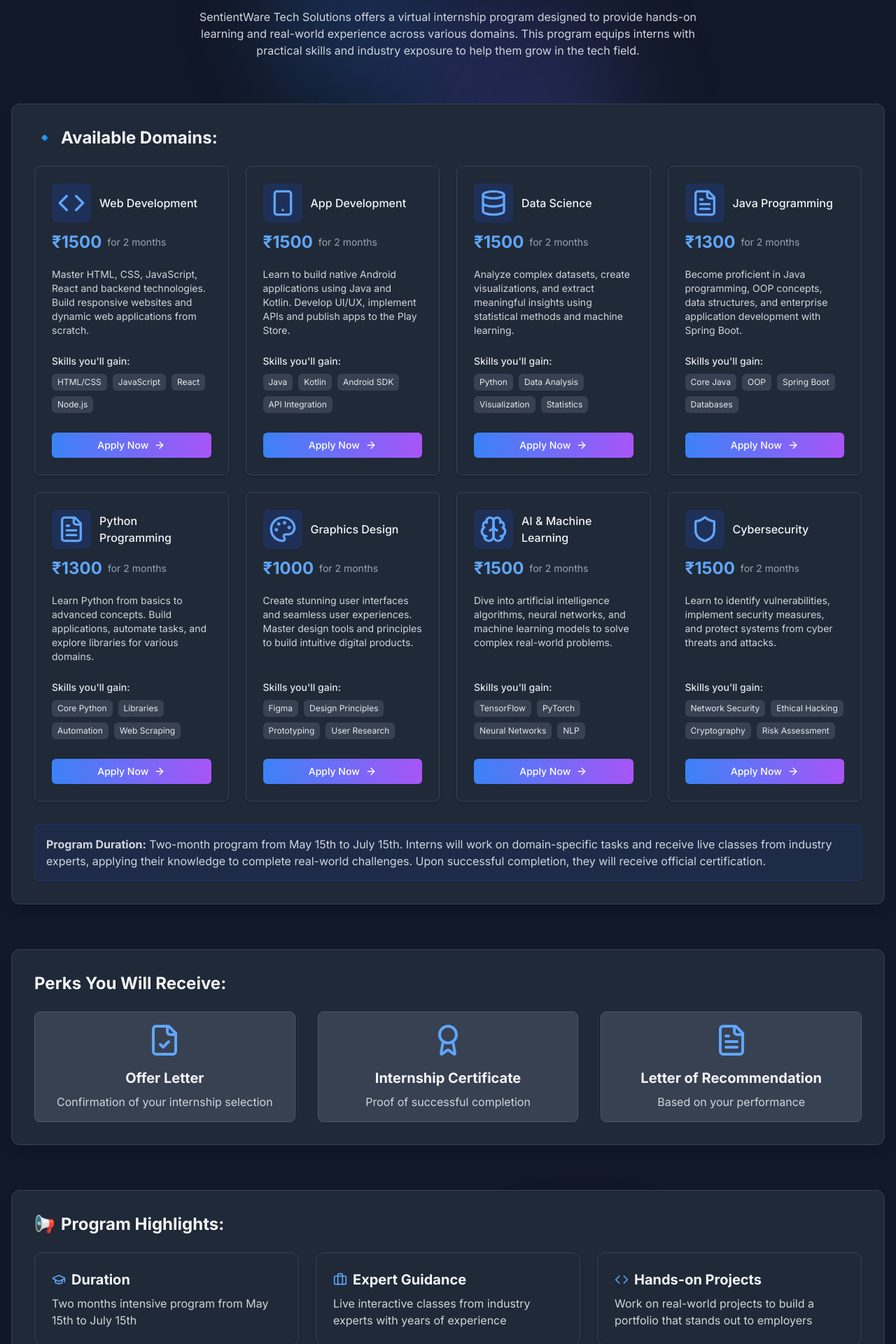
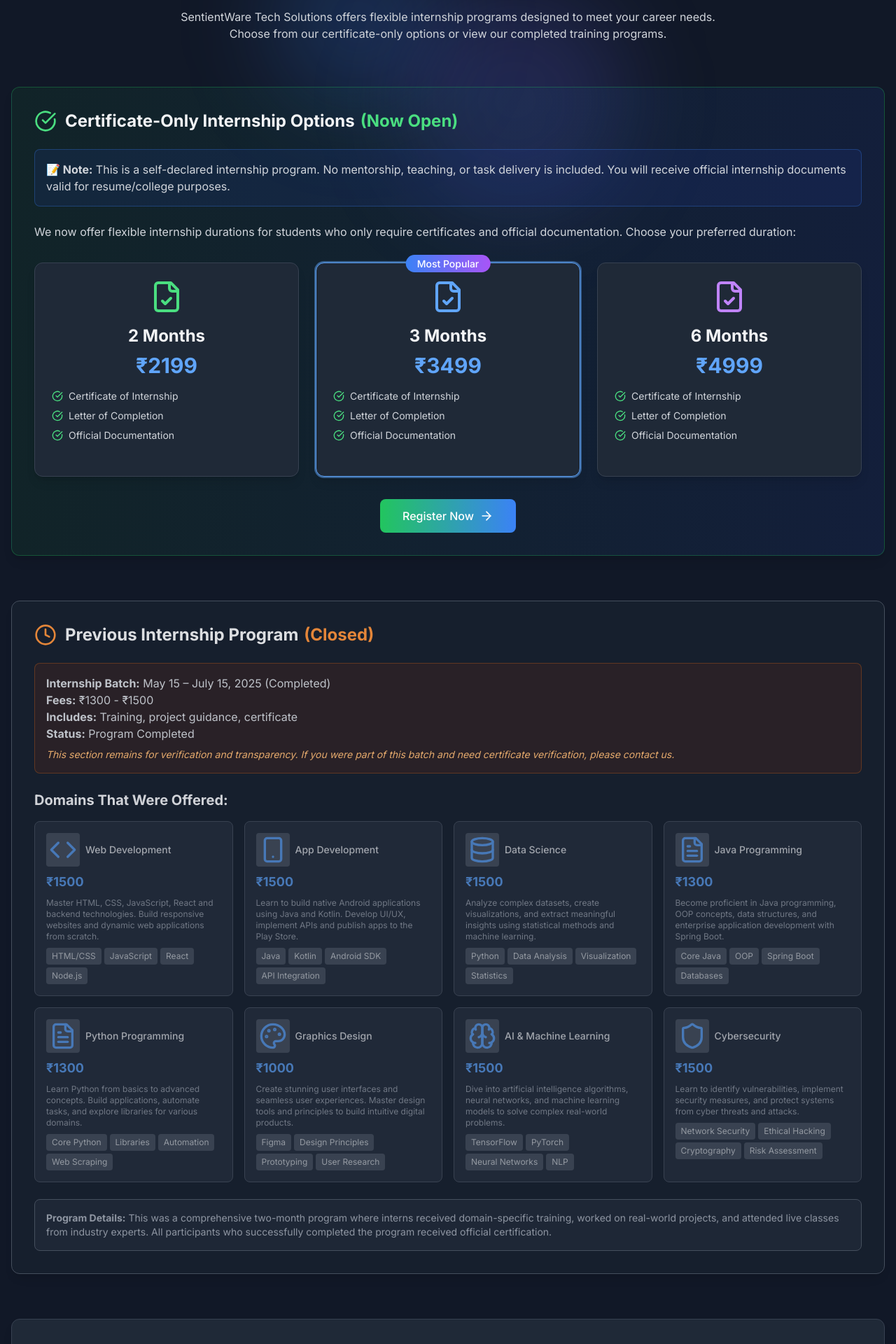
Before and after one commit to debasish9876/idea-to-life, a Next.js app: page / in a window 1280 px wide. Shown: the part 2020-3940 px from the top of the page at 70% size. Built offline with nearby package versions, Linux system fonts and the light colour scheme.

Commit message:
Update internships-section.tsx

```diff
--- a/components/internships-section.tsx
+++ b/components/internships-section.tsx
@@ -15,18 +15,21 @@ import {
   Award,
   FileText,
   FileCheck,
+  Clock,
+  AlertCircle,
+  CheckCircle,
 } from "lucide-react"
 
 export default function InternshipsSection() {
   const ref = useRef(null)
   const isInView = useInView(ref, { once: true, amount: 0.2 })
 
-  const internshipDomains = [
+  // Previous internship domains (for verification)
+  const previousInternshipDomains = [
     {
       title: "Web Development",
       price: "₹1500",
       icon: <Code className="w-10 h-10 text-blue-400" />,
-      formLink: "https://forms.gle/5m3Dn48LUYBuSn7r9",
       description:
         "Master HTML, CSS, JavaScript, React and backend technologies. Build responsive websites and dynamic web applications from scratch.",
       skills: ["HTML/CSS", "JavaScript", "React", "Node.js"],
@@ -35,7 +38,6 @@ export default function InternshipsSection() {
       title: "App Development",
       price: "₹1500",
       icon: <Smartphone className="w-10 h-10 text-blue-400" />,
-      formLink: "https://forms.gle/SibJTcASiyRnfAus5",
       description:
         "Learn to build native Android applications using Java and Kotlin. Develop UI/UX, implement APIs and publish apps to the Play Store.",
       skills: ["Java", "Kotlin", "Android SDK", "API Integration"],
@@ -44,7 +46,6 @@ export default function InternshipsSection() {
       title: "Data Science",
       price: "₹1500",
       icon: <Database className="w-10 h-10 text-blue-400" />,
-      formLink: "https://forms.gle/C8dEJ5ghF9z676pn9",
       description:
         "Analyze complex datasets, create visualizations, and extract meaningful insights using statistical methods and machine learning.",
       skills: ["Python", "Data Analysis", "Visualization", "Statistics"],
@@ -53,7 +54,6 @@ export default function InternshipsSection() {
       title: "Java Programming",
       price: "₹1300",
       icon: <FileText className="w-10 h-10 text-blue-400" />,
-      formLink: "https://forms.gle/LAKBTx11PTqUCJ668",
       description:
         "Become proficient in Java programming, OOP concepts, data structures, and enterprise application development with Spring Boot.",
       skills: ["Core Java", "OOP", "Spring Boot", "Databases"],
@@ -62,7 +62,6 @@ export default function InternshipsSection() {
       title: "Python Programming",
       price: "₹1300",
       icon: <FileText className="w-10 h-10 text-blue-400" />,
-      formLink: "https://forms.gle/2nJgch8AseGZJV8r6",
       description:
         "Learn Python from basics to advanced concepts. Build applications, automate tasks, and explore libraries for various domains.",
       skills: ["Core Python", "Libraries", "Automation", "Web Scraping"],
@@ -71,7 +70,6 @@ export default function InternshipsSection() {
       title: "Graphics Design",
       price: "₹1000",
       icon: <Palette className="w-10 h-10 text-blue-400" />,
-      formLink: "https://forms.gle/11qa4mrEfU2qxTkv7",
       description:
         "Create stunning user interfaces and seamless user experiences. Master design tools and principles to build intuitive digital products.",
       skills: ["Figma", "Design Principles", "Prototyping", "User Research"],
@@ -80,7 +78,6 @@ export default function InternshipsSection() {
       title: "AI & Machine Learning",
       price: "₹1500",
       icon: <Brain className="w-10 h-10 text-blue-400" />,
-      formLink: "https://forms.gle/HuQiCcT1Pm2d1SjH7",
       description:
         "Dive into artificial intelligence algorithms, neural networks, and machine learning models to solve complex real-world problems.",
       skills: ["TensorFlow", "PyTorch", "Neural Networks", "NLP"],
@@ -89,10 +86,34 @@ export default function InternshipsSection() {
       title: "Cybersecurity",
       price: "₹1500",
       icon: <Shield className="w-10 h-10 text-blue-400" />,
-      formLink: "https://forms.gle/5CuKYHGfWMELu6xA7",
       description:
         "Learn to identify vulnerabilities, implement security measures, and protect systems from cyber threats and attacks.",
       skills: ["Network Security", "Ethical Hacking", "Cryptography", "Risk Assessment"],
+    },
+  ]
+
+  // New certificate-only options
+  const certificateOptions = [
+    {
+      duration: "2 Months",
+      price: "₹2199",
+      icon: <FileCheck className="w-12 h-12 text-green-400" />,
+      includes: ["Certificate of Internship", "Letter of Completion", "Official Documentation"],
+      popular: false,
+    },
+    {
+      duration: "3 Months",
+      price: "₹3499",
+      icon: <FileCheck className="w-12 h-12 text-blue-400" />,
+      includes: ["Certificate of Internship", "Letter of Completion", "Official Documentation"],
+      popular: true,
+    },
+    {
+      duration: "6 Months",
+      price: "₹4999",
+      icon: <FileCheck className="w-12 h-12 text-purple-400" />,
+      includes: ["Certificate of Internship", "Letter of Completion", "Official Documentation"],
+      popular: false,
     },
   ]
 
@@ -134,95 +155,175 @@ export default function InternshipsSection() {
             <h2 className="text-3xl md:text-5xl font-bold mb-4 text-gray-100 flex items-center justify-center gap-3">
               <GraduationCap className="text-blue-400" />
               <span>
-                Join Our{" "}
+                Our{" "}
                 <span className="text-transparent bg-clip-text bg-gradient-to-r from-blue-400 to-purple-500">
                   Internship
                 </span>{" "}
-                Program
+                Programs
               </span>
             </h2>
             <div className="w-24 h-1 bg-gradient-to-r from-blue-400 to-purple-500 mx-auto mb-6"></div>
             <p className="text-gray-300 max-w-3xl mx-auto">
-              SentientWare Tech Solutions offers a virtual internship program designed to provide hands-on learning and
-              real-world experience across various domains. This program equips interns with practical skills and
-              industry exposure to help them grow in the tech field.
+              SentientWare Tech Solutions offers flexible internship programs designed to meet your career needs.
+              Choose from our certificate-only options or view our completed training programs.
             </p>
           </motion.div>
         </div>
 
-        {/* Available Domains */}
+        {/* NEW: Certificate-Only Internship Options */}
         <motion.div
           initial={{ opacity: 0, y: 30 }}
           animate={isInView ? { opacity: 1, y: 0 } : { opacity: 1, y: 0 }}
           transition={{ duration: 0.5, delay: 0.1 }}
           className="mb-16"
         >
-          <div className="bg-gray-800 p-8 rounded-xl border border-gray-700 shadow-lg">
-            <h3 className="text-2xl font-bold mb-6 text-gray-100 flex items-center gap-2">
-              <span className="text-blue-400">🔹</span> Available Domains:
-            </h3>
+          <div className="bg-gradient-to-r from-green-900/20 to-blue-900/20 p-8 rounded-xl border border-green-500/30 shadow-lg">
+            <div className="flex items-center gap-3 mb-6">
+              <CheckCircle className="w-8 h-8 text-green-400" />
+              <h3 className="text-2xl font-bold text-gray-100">
+                Certificate-Only Internship Options
+                <span className="text-green-400 ml-2">(Now Open)</span>
+              </h3>
+            </div>
 
-            <div className="grid grid-cols-1 md:grid-cols-2 lg:grid-cols-4 gap-6">
-              {internshipDomains.map((domain, index) => (
+            <div className="bg-blue-900/20 p-4 rounded-lg border border-blue-500/30 mb-6">
+              <p className="text-gray-300">
+                <strong>📝 Note:</strong> This is a self-declared internship program. No mentorship, teaching, or task delivery
+                is included. You will receive official internship documents valid for resume/college purposes.
+              </p>
+            </div>
+
+            <p className="text-gray-300 mb-8">
+              We now offer flexible internship durations for students who only require certificates and official
+              documentation. Choose your preferred duration:
+            </p>
+
+            <div className="grid md:grid-cols-3 gap-6 mb-8">
+              {certificateOptions.map((option, index) => (
                 <div
                   key={index}
-                  className="flex flex-col gap-3 bg-gray-800 p-6 rounded-lg shadow-md hover:shadow-xl transition-all duration-300 border border-gray-700 hover:border-blue-400 h-full"
+                  className={`relative bg-gray-800 p-6 rounded-xl border shadow-lg hover:shadow-xl transition-all duration-300 hover:transform hover:scale-105 ${
+                    option.popular
+                      ? 'border-blue-400 ring-2 ring-blue-400/50'
+                      : 'border-gray-700 hover:border-blue-400'
+                  }`}
                 >
-                  <div className="flex items-center gap-3">
-                    <div className="p-2 bg-blue-900/40 rounded-lg">{domain.icon}</div>
-                    <span className="text-gray-100 font-medium">{domain.title}</span>
-                  </div>
+                  {option.popular && (
+                    <div className="absolute -top-3 left-1/2 transform -translate-x-1/2">
+                      <span className="bg-gradient-to-r from-blue-500 to-purple-500 text-white px-4 py-1 rounded-full text-sm font-medium">
+                        Most Popular
+                      </span>
+                    </div>
+                  )}
 
-                  <div className="text-2xl font-bold text-blue-400 flex items-center gap-2">
-                    {domain.price}
-                    <span className="text-sm font-normal text-gray-400">for 2 months</span>
-                  </div>
+                  <div className="text-center">
+                    <div className="mb-4 flex justify-center">{option.icon}</div>
+                    <h4 className="text-2xl font-bold text-gray-100 mb-2">{option.duration}</h4>
+                    <div className="text-3xl font-bold text-blue-400 mb-4">{option.price}</div>
 
-                  <p className="text-gray-300 text-sm mt-2 flex-grow">{domain.description}</p>
-
-                  <div className="mt-3">
-                    <h5 className="text-gray-200 text-sm font-medium mb-2">Skills you'll gain:</h5>
-                    <div className="flex flex-wrap gap-2">
-                      {domain.skills.map((skill, idx) => (
-                        <span key={idx} className="text-xs bg-gray-700 text-gray-200 px-2 py-1 rounded-md">
-                          {skill}
-                        </span>
+                    <div className="space-y-2 mb-6">
+                      {option.includes.map((item, idx) => (
+                        <div key={idx} className="flex items-center gap-2 text-gray-300">
+                          <CheckCircle className="w-4 h-4 text-green-400" />
+                          <span className="text-sm">{item}</span>
+                        </div>
                       ))}
                     </div>
                   </div>
-
-                  <a
-                    href={domain.formLink}
-                    target="_blank"
-                    rel="noopener noreferrer"
-                    className="mt-4 bg-gradient-to-r from-blue-500 to-purple-500 text-white px-4 py-2 rounded-md font-medium hover:shadow-lg transition-all flex items-center justify-center gap-2 text-sm"
-                  >
-                    Apply Now
-                    <ArrowRight size={16} />
-                  </a>
                 </div>
               ))}
             </div>
 
-            <div className="mt-8 text-gray-300 bg-blue-900/20 p-4 rounded-lg border border-blue-900/40">
-              <p>
-                <strong>Program Duration:</strong> Two-month program from May 15th to July 15th. Interns will work on
-                domain-specific tasks and receive live classes from industry experts, applying their knowledge to
-                complete real-world challenges. Upon successful completion, they will receive official certification.
-              </p>
+            <div className="text-center">
+              <a
+                href="https://forms.gle/9YizDk3ErqyLV36G6"
+                target="_blank"
+                rel="noopener noreferrer"
+                className="inline-flex items-center gap-2 bg-gradient-to-r from-green-500 to-blue-500 text-white px-8 py-3 rounded-lg font-medium hover:shadow-lg transition-all transform hover:scale-105"
+              >
+                Register Now
+                <ArrowRight size={20} />
+              </a>
             </div>
           </div>
         </motion.div>
 
-        {/* Perks */}
+        {/* Previous Internship Program (Closed) */}
         <motion.div
           initial={{ opacity: 0, y: 30 }}
           animate={isInView ? { opacity: 1, y: 0 } : { opacity: 1, y: 0 }}
           transition={{ duration: 0.5, delay: 0.2 }}
           className="mb-16"
         >
+          <div className="bg-gray-800/50 p-8 rounded-xl border border-gray-600 shadow-lg opacity-90">
+            <div className="flex items-center gap-3 mb-6">
+              <Clock className="w-8 h-8 text-orange-400" />
+              <h3 className="text-2xl font-bold text-gray-100">
+                Previous Internship Program
+                <span className="text-orange-400 ml-2">(Closed)</span>
+              </h3>
+            </div>
+
+            <div className="bg-orange-900/20 p-4 rounded-lg border border-orange-500/30 mb-6">
+              <p className="text-gray-300">
+                <strong>Internship Batch:</strong> May 15 – July 15, 2025 (Completed)<br />
+                <strong>Fees:</strong> ₹1300 - ₹1500<br />
+                <strong>Includes:</strong> Training, project guidance, certificate<br />
+                <strong>Status:</strong> Program Completed
+              </p>
+              <p className="text-sm text-orange-300 mt-2">
+                <em>This section remains for verification and transparency. If you were part of this batch and need
+                certificate verification, please contact us.</em>
+              </p>
+            </div>
+
+            <h4 className="text-xl font-bold mb-4 text-gray-200">Domains That Were Offered:</h4>
+
+            <div className="grid grid-cols-1 md:grid-cols-2 lg:grid-cols-4 gap-4">
+              {previousInternshipDomains.map((domain, index) => (
+                <div
+                  key={index}
+                  className="bg-gray-700/50 p-4 rounded-lg border border-gray-600 opacity-75"
+                >
+                  <div className="flex items-center gap-2 mb-2">
+                    <div className="p-1 bg-gray-600 rounded">{domain.icon}</div>
+                    <span className="text-gray-200 font-medium text-sm">{domain.title}</span>
+                  </div>
+
+                  <div className="text-lg font-bold text-blue-400 mb-2">{domain.price}</div>
+
+                  <p className="text-gray-400 text-xs mb-2">{domain.description}</p>
+
+                  <div className="flex flex-wrap gap-1">
+                    {domain.skills.map((skill, idx) => (
+                      <span key={idx} className="text-xs bg-gray-600 text-gray-300 px-2 py-1 rounded">
+                        {skill}
+                      </span>
+                    ))}
+                  </div>
+                </div>
+              ))}
+            </div>
+
+            <div className="mt-6 text-gray-400 bg-gray-700/30 p-4 rounded-lg border border-gray-600">
+              <p className="text-sm">
+                <strong>Program Details:</strong> This was a comprehensive two-month program where interns received
+                domain-specific training, worked on real-world projects, and attended live classes from industry experts.
+                All participants who successfully completed the program received official certification.
+              </p>
+            </div>
+          </div>
+        </motion.div>
+
+        {/* What You Get Section */}
+        <motion.div
+          initial={{ opacity: 0, y: 30 }}
+          animate={isInView ? { opacity: 1, y: 0 } : { opacity: 1, y: 0 }}
+          transition={{ duration: 0.5, delay: 0.3 }}
+          className="mb-16"
+        >
           <div className="bg-gray-800 p-8 rounded-xl border border-gray-700 shadow-lg">
-            <h3 className="text-2xl font-bold mb-6 text-gray-100">Perks You Will Receive:</h3>
+            <h3 className="text-2xl font-bold mb-6 text-gray-100">What You Get With Our Certificate Program:</h3>
 
             <div className="grid md:grid-cols-3 gap-8">
               {perks.map((perk, index) => (
@@ -239,64 +340,33 @@ export default function InternshipsSection() {
           </div>
         </motion.div>
 
-        {/* Program Details */}
-        <motion.div
-          initial={{ opacity: 0, y: 30 }}
-          animate={isInView ? { opacity: 1, y: 0 } : { opacity: 1, y: 0 }}
-          transition={{ duration: 0.5, delay: 0.3 }}
-          className="mb-16"
-        >
-          <div className="bg-gray-800 p-8 rounded-xl border border-gray-700 shadow-lg">
-            <h3 className="text-2xl font-bold mb-6 text-gray-100 flex items-center gap-2">
-              <span className="text-blue-400">📢</span> Program Highlights:
-            </h3>
-
-            <div className="grid md:grid-cols-3 gap-6">
-              <div className="bg-gray-800 p-6 rounded-xl border border-gray-700 shadow-md hover:shadow-xl transition-all hover:transform hover:scale-105 duration-300">
-                <h4 className="text-xl font-bold text-gray-100 mb-2 flex items-center gap-2">
-                  <GraduationCap className="w-5 h-5 text-blue-400" />
-                  Duration
-                </h4>
-                <p className="text-gray-300">Two months intensive program from May 15th to July 15th</p>
-              </div>
-              <div className="bg-gray-800 p-6 rounded-xl border border-gray-700 shadow-md hover:shadow-xl transition-all hover:transform hover:scale-105 duration-300">
-                <h4 className="text-xl font-bold text-gray-100 mb-2 flex items-center gap-2">
-                  <Briefcase className="w-5 h-5 text-blue-400" />
-                  Expert Guidance
-                </h4>
-                <p className="text-gray-300">Live interactive classes from industry experts with years of experience</p>
-              </div>
-              <div className="bg-gray-800 p-6 rounded-xl border border-gray-700 shadow-md hover:shadow-xl transition-all hover:transform hover:scale-105 duration-300">
-                <h4 className="text-xl font-bold text-gray-100 mb-2 flex items-center gap-2">
-                  <Code className="w-5 h-5 text-blue-400" />
-                  Hands-on Projects
-                </h4>
-                <p className="text-gray-300">
-                  Work on real-world projects to build a portfolio that stands out to employers
-                </p>
-              </div>
-            </div>
-          </div>
-        </motion.div>
-
-        {/* Apply Now Button */}
+        {/* Call to Action */}
         <motion.div
           initial={{ opacity: 0, y: 30 }}
           animate={isInView ? { opacity: 1, y: 0 } : { opacity: 1, y: 0 }}
           transition={{ duration: 0.5, delay: 0.4 }}
-          className="flex flex-col items-center justify-center"
+          className="text-center"
         >
-          <div className="bg-gray-800 p-8 rounded-xl border border-gray-700 shadow-lg max-w-2xl w-full">
-            <div className="flex items-center gap-4 mb-6">
-              <Briefcase className="w-10 h-10 text-blue-400" />
-              <h3 className="text-2xl font-bold text-gray-100">Ready to apply?</h3>
-            </div>
+          <div className="bg-gradient-to-r from-blue-900/30 to-purple-900/30 p-8 rounded-xl border border-blue-500/30 shadow-lg max-w-3xl mx-auto">
+            <h3 className="text-2xl font-bold text-gray-100 mb-4 flex items-center justify-center gap-2">
+              <Briefcase className="w-8 h-8 text-blue-400" />
+              Ready to Get Your Internship Certificate?
+            </h3>
 
-            <p className="text-gray-300 mb-8">
-              We're looking for passionate individuals who are eager to learn and grow with us. Choose your domain of
-              interest above and submit your application today to take the first step towards an exciting career in
-              technology.
+            <p className="text-gray-300 mb-6">
+              Choose your preferred duration and get official internship documentation that's valid for your
+              resume and college requirements. Quick processing and legitimate certificates guaranteed.
             </p>
+
+            <a
+              href="https://forms.gle/9YizDk3ErqyLV36G6"
+              target="_blank"
+              rel="noopener noreferrer"
+              className="inline-flex items-center gap-3 bg-gradient-to-r from-blue-500 to-purple-500 text-white px-8 py-4 rounded-lg font-bold text-lg hover:shadow-lg transition-all transform hover:scale-105"
+            >
+              Apply Now
+              <ArrowRight size={24} />
+            </a>
           </div>
         </motion.div>
       </div>
```
